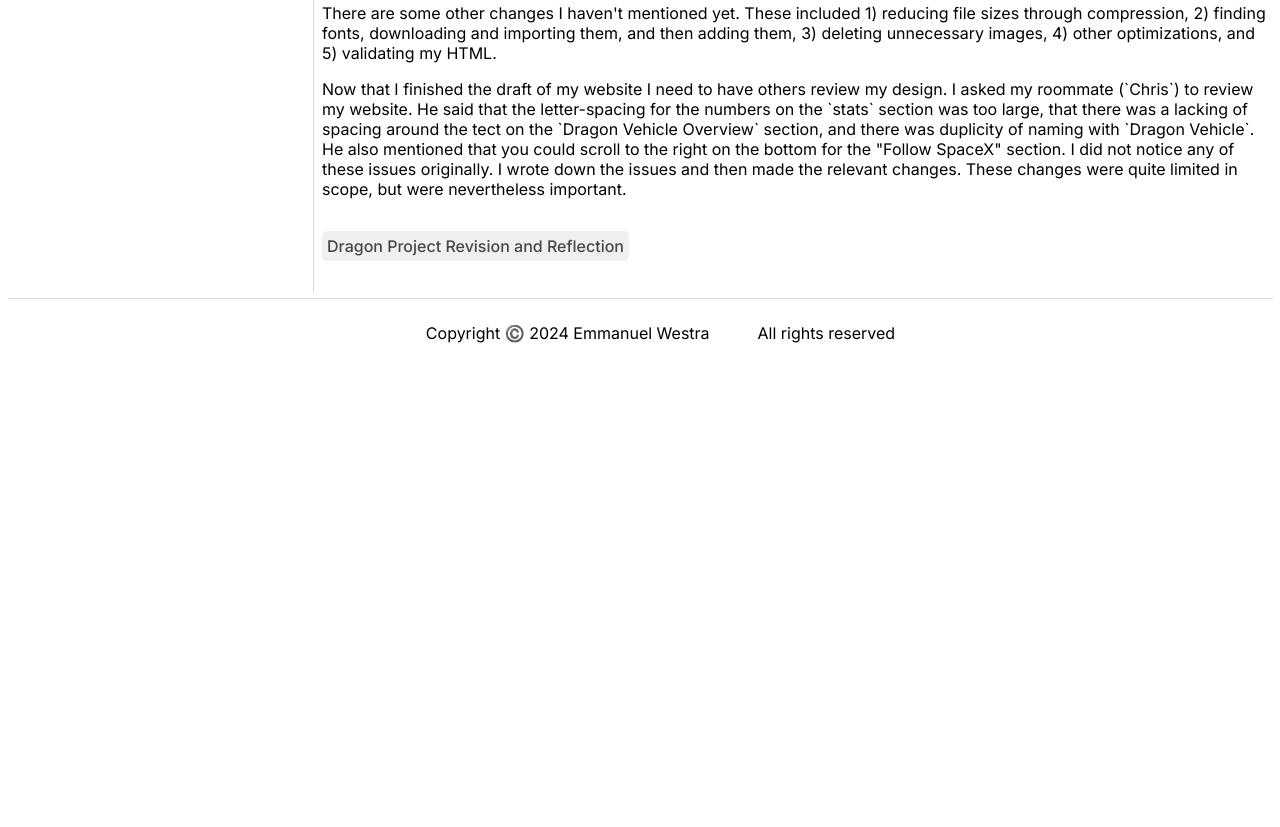
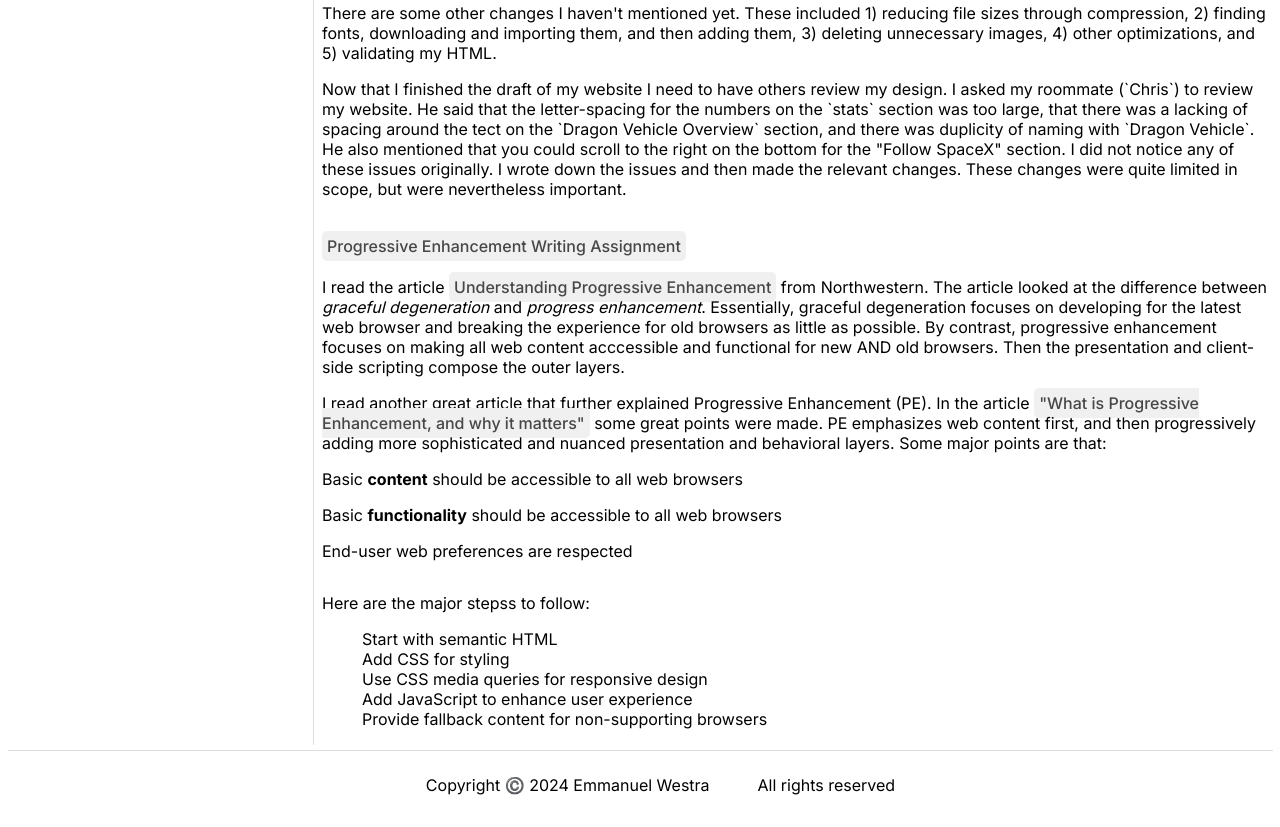
Before and after one commit to emmanuelwestra/IFSC-1310, a plain HTML site: page index.html in a window 1280 px wide. Shown: the part 1838-2665 px from the top of the page. Before the commit the page ends 2213 px from the top, so only its background shows below. Drawn offline with Linux system fonts and the light colour scheme.

Commit message:
Update to main index for site

```diff
--- a/index.html
+++ b/index.html
@@ -72,7 +72,7 @@
         <div class="square-style">
           <ul>
             <li>
-              <h6 class="square-item">Progressive Enhancement Writing Assignment</h6>
+              <h6 class="square-item">Dragon Project Revision and Reflection</h6>
               <p>For this assignment I designed a website for the ficticious client SpaceX based on specifications provided by professor Dr. Wallace. The task was to build a three page promotional web site for the SpaceX Dragon Vehicle. The webpages I created included `Home`, `History`, `FAQ`, and `Contact`. First, I will look at my development process for the SpaceX Dragon website. This is focused on my first version of the website (V1, i.e., draft). Then in the final paragraph I will look at the changes I made for version 2 (V2, i.e., final design).</p>
               <p>The first step was reviewing the specifications for the project and synthezing an overall project plan. Before doing wireframing I decided to review relevant websites in the aerospace industry for inspiration. For instance, I looked at <i>SpaceX.com</i>, <i>blueorigin.com</i>, and <i>NASA.gov</i>. I also used <i>awwwards.org</i> for great graphic design inspiration.</p>
               <p>With the basic completed I created the wireframe for my project. I chose to to do by hand as the project is simple. For larger projects I will use Figma. Then I used the relevant HTML tags for the layout including `main`, `section`, `article`, `aside`, `nav`, and so forth. I basically divided the page into three sections: `nav`, `hero-section` (and `stats`), `content`, and `footer`. Next, I laid out the most relevant HTML tags and content. I began by creating an unordered list with list elements for the navigation. I then added all of the landing page text content as a paragraph.</p>
@@ -85,10 +85,25 @@
               <p>Now that I finished the draft of my website I need to have others review my design. I asked my roommate (`Chris`) to review my website. He said that the letter-spacing for the numbers on the `stats` section was too large, that there was a lacking of spacing around the tect on the `Dragon Vehicle Overview` section, and there was duplicity of naming with `Dragon Vehicle`. He also mentioned that you could scroll to the right on the bottom for the "Follow SpaceX" section. I did not notice any of these issues originally. I wrote down the issues and then made the relevant changes. These changes were quite limited in scope, but were nevertheless important.</p>
             </li>
             <li>
-              <h6 class="square-item">Dragon Project Revision and Reflection</h6>
-              <p></p>
+              <h6 class="square-item">Progressive Enhancement Writing Assignment</h6>
+              <p>I read the article <a href="https://alistapart.com/article/understandingprogressiveenhancement/" target="_blank">Understanding Progressive Enhancement</a> from Northwestern. The article looked at the difference between <i>graceful degeneration</i> and <i>progress enhancement</i>. Essentially, graceful degeneration focuses on developing for the latest web browser and breaking the experience for old browsers as little as possible. By contrast, progressive enhancement focuses on making all web content acccessible and functional for new AND old browsers. Then the presentation and client-side scripting compose the outer layers.</p>
+              <p>I read another great article that further explained Progressive Enhancement (PE). In the article <a href="https://www.freecodecamp.org/news/what-is-progressive-enhancement-and-why-it-matters-e80c7aaf834a/" target="_blank">"What is Progressive Enhancement, and why it matters"</a> some great points were made. PE emphasizes web content first, and then progressively adding more sophisticated and nuanced presentation and behavioral layers. Some major points are that:</p>
+              <ul>
+                <li>Basic <strong>content</strong> should be accessible to all web browsers</li>
+                <li>Basic <strong>functionality</strong> should be accessible to all web browsers</li>
+                <li>End-user web preferences are respected</li>
+              </ul>
             </li>
-          </ul>
+            <li>
+              <p>Here are the major stepss to follow:</p>
+              <ol>
+                <li>Start with semantic HTML</li>
+                <li>Add CSS for styling</li>
+                <li>Use CSS media queries for responsive design</li>
+                <li>Add JavaScript to enhance user experience</li>
+                <li>Provide fallback content for non-supporting browsers</li>
+              </ol>
+            </li>
         </div>
       </article>
     </section>
```
